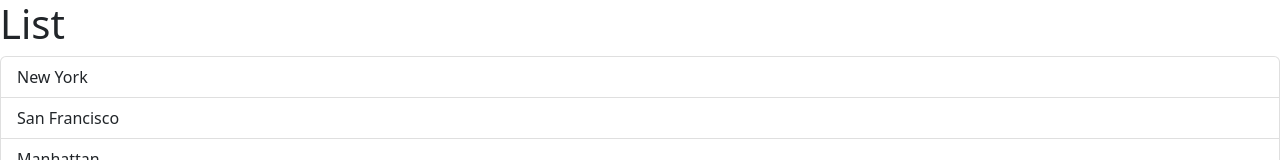
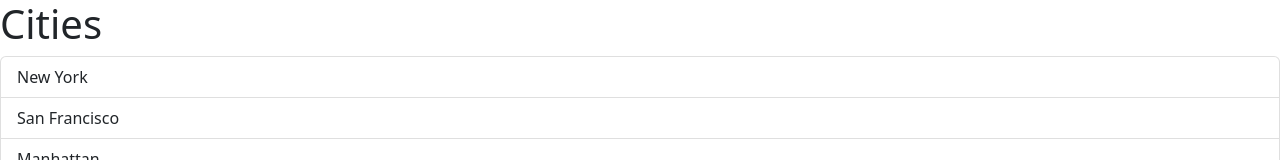
Before and after one commit to GeneX1s/react-learn, a React (Vite) app: page / in a window 1280 px wide. Shown: the top 160 px of the page. Built offline with nearby package versions, Linux system fonts and the light colour scheme.

Commit message:
feat: pass items and heading props to ListGroup component

```diff
--- a/src/App.tsx
+++ b/src/App.tsx
@@ -1,12 +1,20 @@
 import ListGroup from "./components/ListGroup";
 
 function App() {
+   let items = [
+      "New York",
+      "San Francisco",
+      "Manhattan",
+      "Oregon",
+      "Los Angeles",
+    ];
+
   return (
     // <div>
     //   <Message></Message>
     // </div>
     //or <Message />
-    <div><ListGroup /></div>
+    <div><ListGroup items={items} heading="Cities"/></div>
   );
 }
 
--- a/src/components/ListGroup.tsx
+++ b/src/components/ListGroup.tsx
@@ -1,14 +1,20 @@
 import { Fragment, useState } from "react";
 import { MouseEvent } from "react";
 
-function ListGroup() {
-  let items = [
-    "New York",
-    "San Francisco",
-    "Manhattan",
-    "Oregon",
-    "Los Angeles",
-  ];
+//Props are reusable components
+interface Props{
+  items: string[];
+  heading: string;
+}
+
+function ListGroup({items, heading}: Props) {
+  // let items = [
+  //   "New York",
+  //   "San Francisco",
+  //   "Manhattan",
+  //   "Oregon",
+  //   "Los Angeles",
+  // ];
 
 const [selectedIndex,setSelectedIndex] = useState(-1);
 
@@ -26,7 +32,7 @@
   return (
     /* bisa juga pake <Fragment> */
     <>
-      <h1>List</h1>
+      <h1>{heading}</h1>
 
       {/* {items.length === 0 ? <p>No items found</p> : null} */}
 
```
